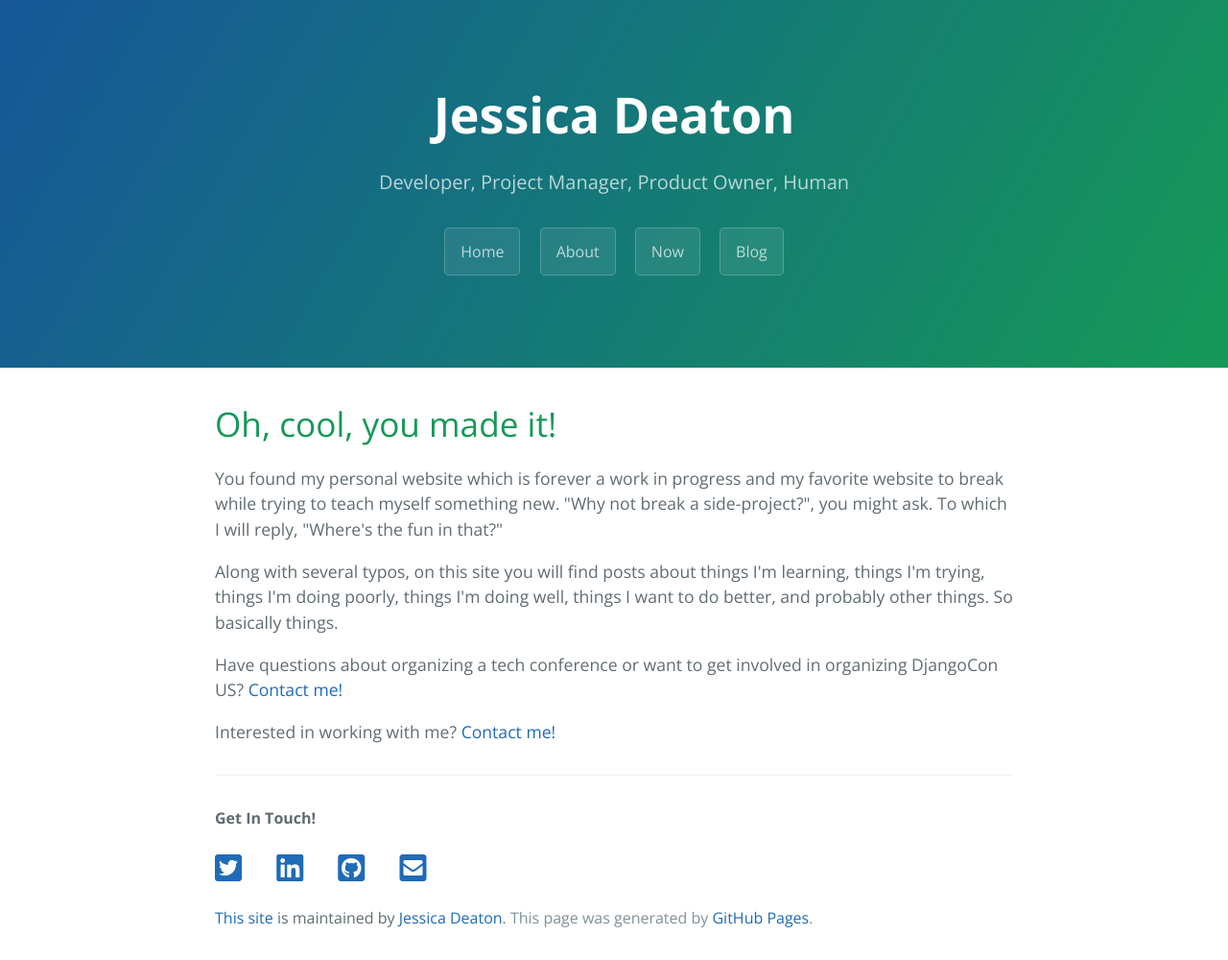
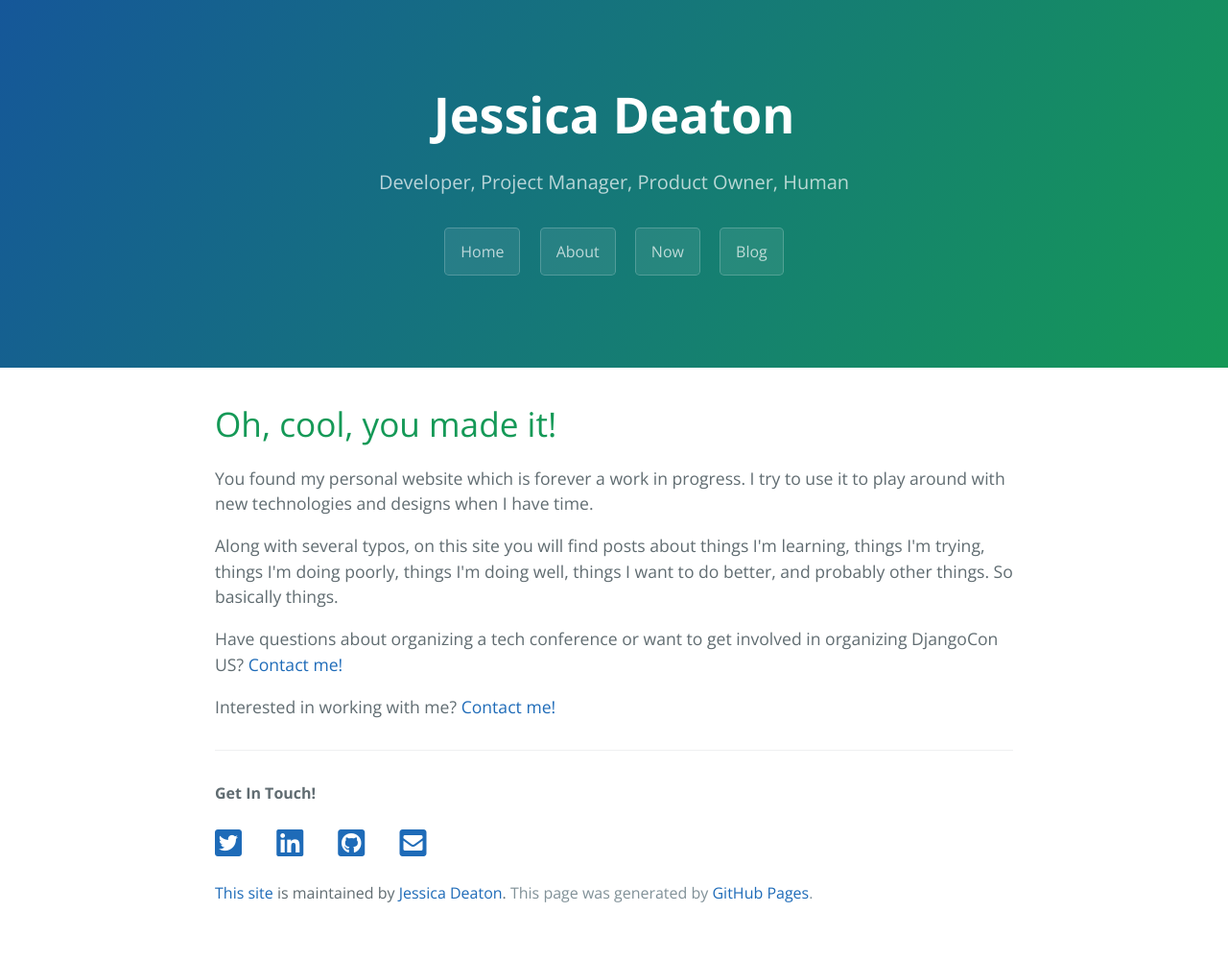
Before and after one commit to deatonjm/deatonjm.github.io, a Jekyll site: the page built from index.html, in a window 1280 px wide. Shown: the whole page at 96% size. Built offline with Jekyll 4.4.1, drawn with Linux system fonts in a browser that asks for light colours; nearby versions of some CDN libraries; the list of posts is cut into pages by our own code; after the commit the page ends 974 px from its top, so only the background shows below that.

Commit message:
Update index.html

```diff
--- a/index.html
+++ b/index.html
@@ -5,7 +5,7 @@ title: {{ site.name }}
 
 <h1>Oh, cool, you made it!</h1>
 
-<p>You found my personal website which is forever a work in progress and my favorite website to break while trying to teach myself something new. "Why not break a side-project?", you might ask. To which I will reply, "Where's the fun in that?"</p>
+<p>You found my personal website which is forever a work in progress. I try to use it to play around with new technologies and designs when I have time.</p>
 
 <p>Along with several typos, on this site you will find posts about things I'm learning, things I'm trying, things I'm doing poorly, things I'm doing well, things I want to do better, and probably other things. So basically things.</p>
 
```
